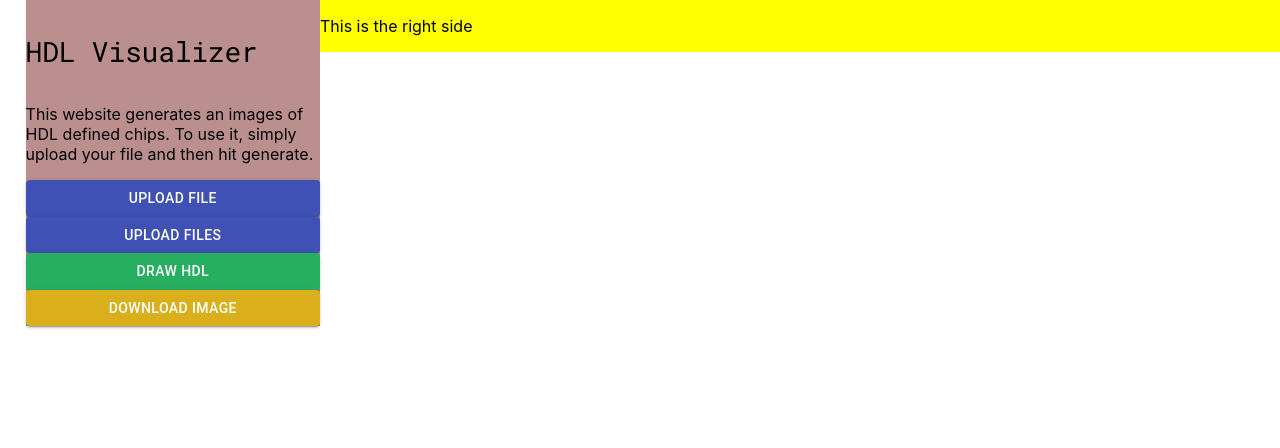
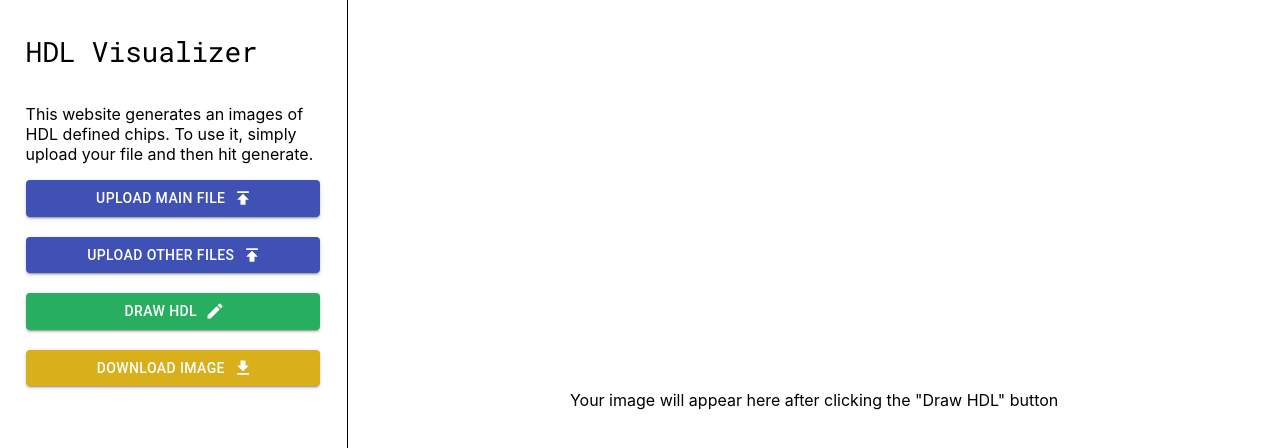
Before and after one commit to ThatJuanGuy/hdl-visualizer, a React (Create React App) app: page / in a window 1280 px wide. Shown: the top 448 px of the page. Built offline with nearby package versions, Linux system fonts and the light colour scheme.

Commit message:
Made things prettier
Buttons look nicer and site now takes up 100% of view height

```diff
--- a/package.json
+++ b/package.json
@@ -4,6 +4,7 @@
   "private": true,
   "dependencies": {
     "@material-ui/core": "^4.11.3",
+    "@material-ui/icons": "^4.11.2",
     "@testing-library/jest-dom": "^5.12.0",
     "@testing-library/react": "^11.2.6",
     "@testing-library/user-event": "^12.8.3",
--- a/src/components/App/App.css
+++ b/src/components/App/App.css
@@ -4,18 +4,21 @@
 
 .Left{
   width: 23%;
-  height: 100%;
+  height: 100vh;
   float: left;
-  background-color: rosybrown;
+  /*background-color: rosybrown; /* for debug purposes */
   border-collapse: collapse;
   margin-left: 2%;
+  margin-right: 2%;
 }
 
 .Right{
-  width: 75%;
-  height: 100%;
+  width: 72.8%;
+  height: 100vh;
   position: relative;
   float: right;
-  background-color: yellow;
+  /*background-color: yellow; /* for debug purposes */
   border-collapse: collapse;
+  border-left: solid;
+  border-width: thin;
 }
--- a/src/components/Left/DownloadButton/DownloadButton.js
+++ b/src/components/Left/DownloadButton/DownloadButton.js
@@ -1,4 +1,5 @@
 import Button from '@material-ui/core/Button';
+import GetAppIcon from '@material-ui/icons/GetApp';
 
   export default function DownloadButton() {
 
@@ -8,7 +9,9 @@ import Button from '@material-ui/core/Button';
                   style={{color: "#FFFFFF",
                           backgroundColor: "#D9AF1B"}}
                   component="label"
-                  fullWidth>
+                  fullWidth
+                  endIcon={<GetAppIcon />}
+          >
             Download Image
           </Button>
       </div>
--- a/src/components/Left/GenerateButton/GenerateButton.js
+++ b/src/components/Left/GenerateButton/GenerateButton.js
@@ -1,4 +1,5 @@
 import Button from '@material-ui/core/Button';
+import CreateIcon from '@material-ui/icons/Create';
 
   export default function GenerateButton() {
 
@@ -6,9 +7,12 @@ import Button from '@material-ui/core/Button';
       <div>
           <Button variant="contained"
                   style={{color: "#FFFFFF",
-                          backgroundColor: "#27AE60"}}
+                          backgroundColor: "#27AE60",
+                  }}
                   component="label"
-                  fullWidth>
+                  fullWidth
+                  endIcon={<CreateIcon />}
+          >
             Draw HDL
           </Button>
       </div>
--- a/src/components/Left/Left.js
+++ b/src/components/Left/Left.js
@@ -15,8 +15,11 @@ function Left() {
         To use it, simply upload your file and then hit generate.
       </p>
       <UploadButton />
+      <br />
       <UploadMultipleButton />
+      <br />
       <GenerateButton />
+      <br />
       <DownloadButton />
     </div>
   );
--- a/src/components/Left/UploadButton/UploadButton.js
+++ b/src/components/Left/UploadButton/UploadButton.js
@@ -1,11 +1,17 @@
 import Button from '@material-ui/core/Button';
+import PublishIcon from '@material-ui/icons/Publish';
 
   export default function UploadButton() {
 
     return (
       <div>
-          <Button variant="contained" color="primary" component="label" fullWidth>
-            Upload File
+          <Button variant="contained"
+                  color="primary"
+                  component="label"
+                  fullWidth
+                  endIcon={<PublishIcon />}
+          >
+            Upload Main File
             <input accept=".hdl" type="file" hidden/>
           </Button>
       </div>
--- a/src/components/Left/UploadMultipleButton/UploadMultipleButton.js
+++ b/src/components/Left/UploadMultipleButton/UploadMultipleButton.js
@@ -1,11 +1,17 @@
 import Button from '@material-ui/core/Button';
+import PublishIcon from '@material-ui/icons/Publish';
 
   export default function UploadMultipleButton() {
 
     return (
       <div>
-          <Button variant="contained" color="primary" component="label" fullWidth>
-            Upload Files
+          <Button variant="contained"
+                  color="primary"
+                  component="label"
+                  fullWidth
+                  endIcon={<PublishIcon />
+          }>
+            Upload Other Files
             <input accept=".hdl" multiple type="file" hidden/>
           </Button>
       </div>
--- a/src/components/Right/Right.css
+++ b/src/components/Right/Right.css
@@ -0,0 +1,6 @@
+.center {
+    height: 100%;
+    display: flex;
+    align-items: center;
+    justify-content: center
+}
--- a/src/components/Right/Right.js
+++ b/src/components/Right/Right.js
@@ -2,9 +2,9 @@ import './Right.css';
 
 function Right() {
   return (
-    <div>
+    <div className="center">
       <p>
-        This is the right side
+        Your image will appear here after clicking the "Draw HDL" button
       </p>
     </div>
   );
```
Also changed, not shown: 1 other file (tests, documents, lock files or other folders).
